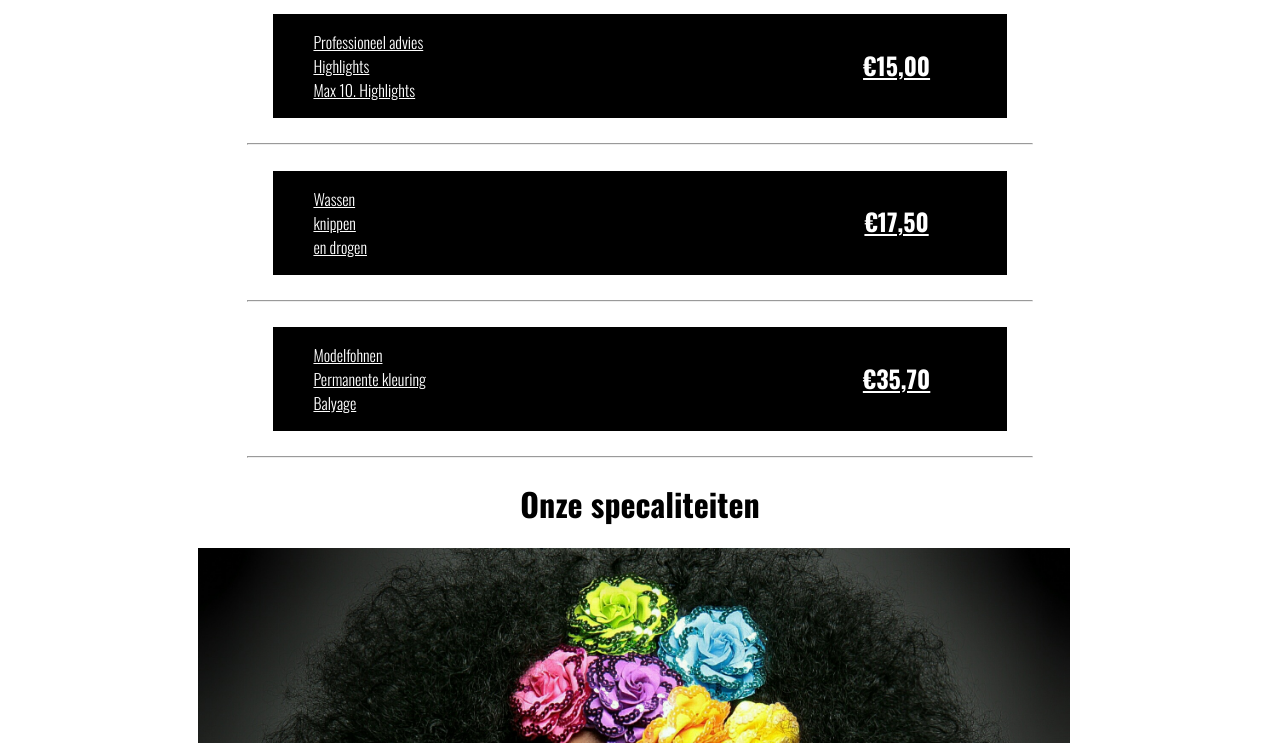
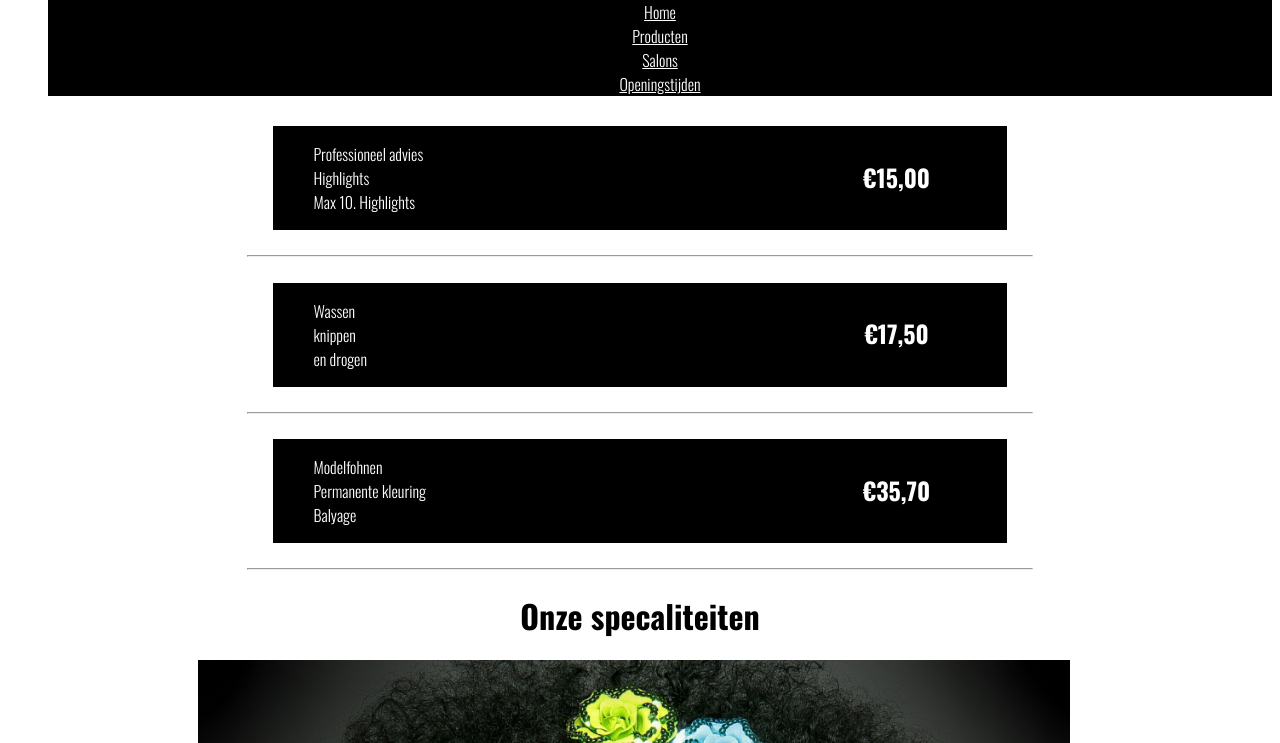
Before and after one commit to DeManHemZelfe/challenge_css_project, a plain HTML site: page index.html in a window 1280 px wide. Shown: the part 661-1404 px from the top of the page. Drawn offline with nearby package versions, Linux system fonts and the light colour scheme.

Commit message:
opdr 11 en 12

```diff
--- a/index.html
+++ b/index.html
@@ -20,6 +20,15 @@
         <div id="tekst_een">
             <img id="logo" src="plaatjes/scissor-magic-logo.jpg">
         </div>
+
+    </div>
+    <div id="navbar">
+        <ul id="linkjes">
+            <li class="li"><a href="index.html">Home</a></li>
+            <li class="li"><a href="index.html">Producten</a></li>
+            <li class="li"><a href="index.html">Salons</a></li>
+            <li class="li"><a href="index.html">Openingstijden</a></li>
+        </ul>
     </div>
 
     <div id="box_een">
--- a/stylesheet.css
+++ b/stylesheet.css
@@ -22,7 +22,7 @@ body {
     width: 58%;
     margin-left: 21%;
     margin-top: 30px;
-    text-decoration-line: underline;
+
 }
 #lijstje ul li {
     list-style: none;
@@ -57,7 +57,7 @@ body {
     width: 58%;
     margin-left: 21%;
     margin-top: 2%;
-    text-decoration-line: underline;
+
 }
 #lijstje_twee ul li {
     list-style: none;
@@ -94,7 +94,7 @@ hr {
     width: 58%;
     margin-left: 21%;
     margin-top: 2%;
-    text-decoration-line: underline;
+
 }
 #lijstje_drie ul li {
     list-style: none;
@@ -131,5 +131,22 @@ hr {
 .samen {
     width: 69%;
     margin-left: 15%;
+}
+#linkjes ul li a {
+    list-style: none;
+    background-color: white;
+    color: white;
+    display: flex;
+    justify-content: center;
 
 }
+div#navbar ul li a{
+    list-style: none;
+    background-color: black;
+    color: white;
+    display: flex;
+    justify-content: center;
+}
+.li {
+    list-style: none;
+}
```
Also changed, not shown: producten.html (added, +10 -0 lines).
